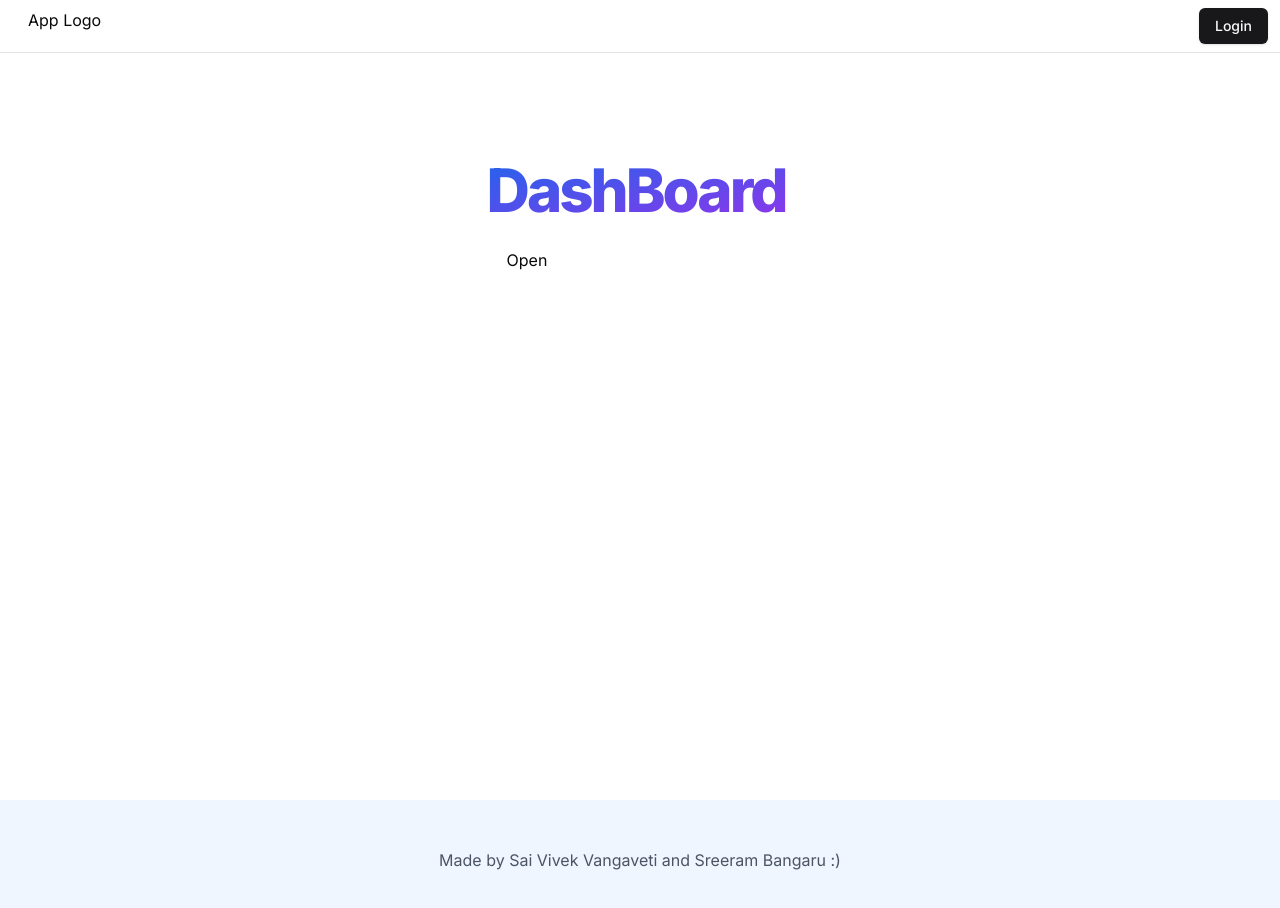
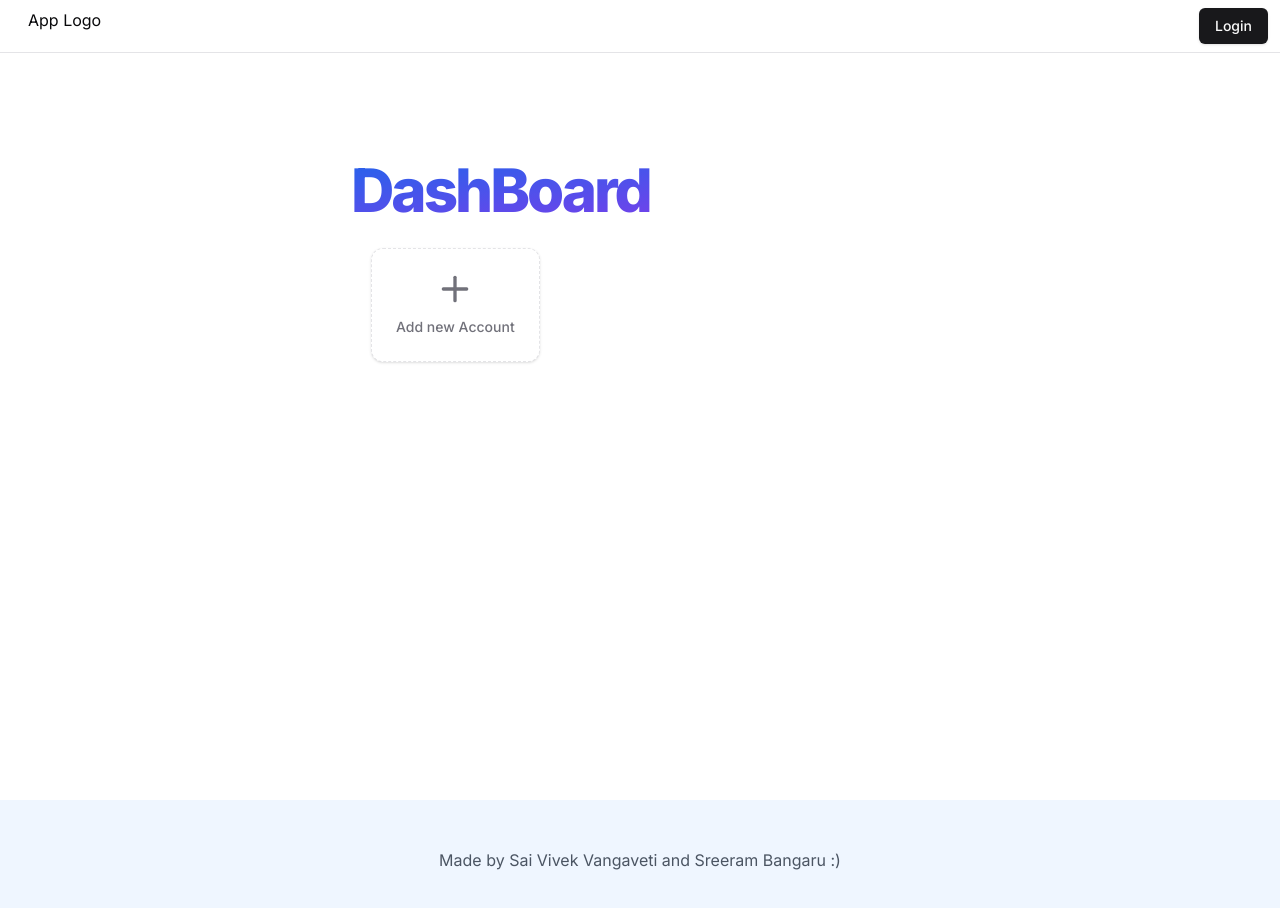
Before and after one commit to saivivek116/finance, a Next.js app: page /dashboard in a window 1280 px wide. Shown: the top 908 px of the page. Built offline with nearby package versions, Linux system fonts and the light colour scheme; no server answers.

Commit message:
Added card component to dashboard

```diff
--- a/src/app/(main)/dashboard/page.jsx
+++ b/src/app/(main)/dashboard/page.jsx
@@ -1,10 +1,21 @@
 import React from 'react';
 import CreateAccountDrawer from '@/components/create-account-drawer';
+import { Card, CardContent } from '@/components/ui/card';
+import { Plus } from 'lucide-react';
 
 const Dashboard = () => {
   return (
     <div className="px-5">
-      <CreateAccountDrawer></CreateAccountDrawer>
+      <div className='grid gap-4 md:grid-cols-2 lg:grid-cols-3'>
+      <CreateAccountDrawer>
+        <Card className="hover:shadow-md transition-shadow cursor-pointer border-dashed">
+          <CardContent className="flex flex-col items-center justify-center text-muted-foreground h-full pt-5">
+            <Plus className='h-10 w-10 mb-2'/>
+            <p className='text-sm font-medium'>Add new Account</p>
+          </CardContent>
+        </Card>
+      </CreateAccountDrawer>
+      </div>
     </div>
   );
 };
--- a/src/components/create-account-drawer.jsx
+++ b/src/components/create-account-drawer.jsx
@@ -3,10 +3,11 @@
 import React from 'react';
 import { Drawer, DrawerTrigger, DrawerContent, DrawerHeader, DrawerTitle } from './ui/drawer';
 
-const CreateAccountDrawer = () => {
+const CreateAccountDrawer = ({children}) => {
+  const [open, setOpen] = React.useState(false);
   return (
-    <Drawer>
-      <DrawerTrigger>Open</DrawerTrigger>
+    <Drawer open={open} onOpenChange={setOpen}>
+      <DrawerTrigger asChild>{children}</DrawerTrigger>
       <DrawerContent>
         <DrawerHeader>
           <DrawerTitle>Test</DrawerTitle>
```
